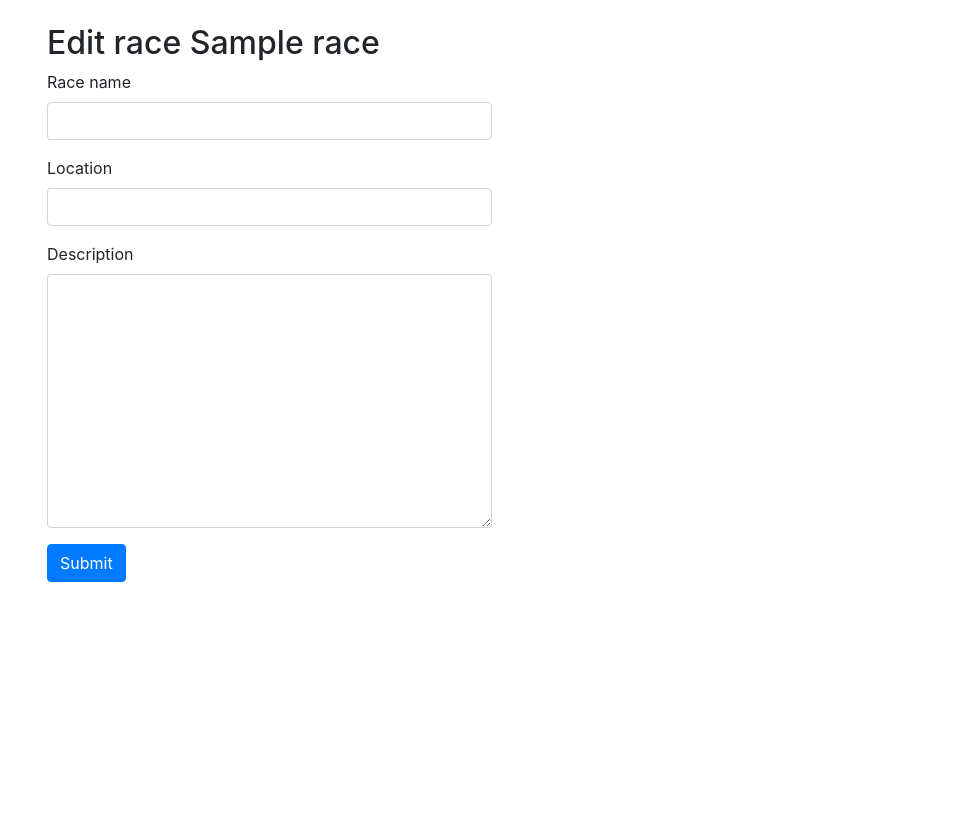
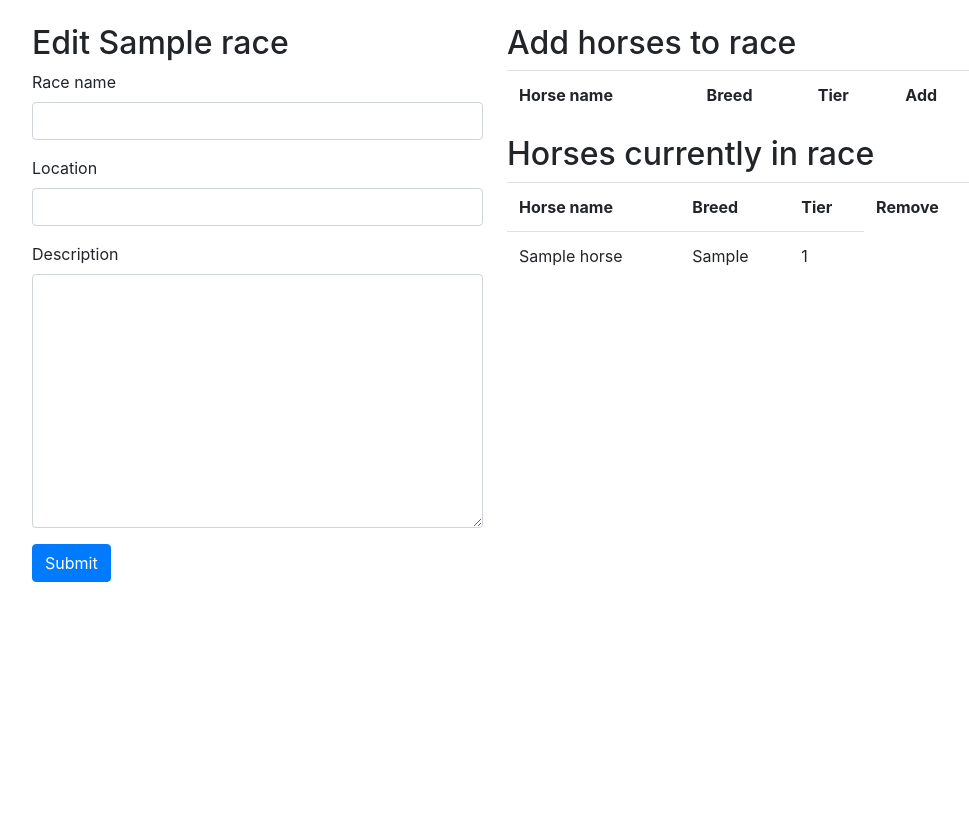
Before and after one commit to Tykky/toto-betting, a Flask app: template application/templates/races/edit.html in a window 1280 px wide. Shown: the part 64-886 px from the top of the page, without its empty margins (38-1007 px from the left). Run offline with Flask 2, Linux system fonts and the light colour scheme; the template is opened without the code that fills it: values that come from a table or form of the project are taken from there, others are empty; tables that the repository leaves empty hold one stand-in row (values such as "Sample post"); lists and menus that the app fills with data are empty; parts of the project's set-up code (start-up, migrations or seed data) failed here and were passed over; some libraries are stand-ins or nearby versions.

Commit message:
Add feature to add horses to races

```diff
--- a/application/horses/models.py
+++ b/application/horses/models.py
@@ -27,3 +27,9 @@ class Horse(db.Model):
 
     def is_authenticated(self):
         return False
+
+    def contains_raceid(self, raceid):
+        for race in self.races:
+            if race.raceid == raceid:
+                return True
+        return False
--- a/application/templates/races/add.html
+++ b/application/templates/races/add.html
@@ -111,7 +111,9 @@
               </td>
             {% endif %}
             <td>
+              {% if not race.isopen %}
               <a href="{{ url_for('edit_race', raceid=race.raceid) }}" class="btn btn-primary">Edit</a>
+              {% endif %}
             </td>
             {% if race.isopen %}
               <td></td>
--- a/application/templates/races/edit.html
+++ b/application/templates/races/edit.html
@@ -5,8 +5,9 @@
 <div class="container">
     <div class="row">
         <div class="col-sm-5">
-            <h2>Edit race {{ race.name }}</h2>
-            <form method="POST" action="{{ url_for('add_race') }}">
+            <div class="row"><h2>Edit {{ race.name }}</h2></div>
+            <div class="row">
+              <form method="POST" action="{{ url_for('edit_race', raceid=race.raceid) }}">
                 <div class="form-group">
                   {{ form.name.label }}
                   {{ form.name(class_="form-control") }}
@@ -23,6 +24,52 @@
               </form>
             </div>
         </div>
+        <div class="col-sm-5">
+          <div class="row"><h2>Add horses to race</h2></div>
+          <div class="row">
+            <table class="table">
+              <tr>
+                <th>Horse name</th>
+                <th>Breed</th>
+                <th>Tier</th>
+                <th>Add</th>
+              </tr>
+              {% for horse in horses %}
+              {% if not horse.contains_raceid(race.raceid) %}
+                <tr>
+                  <td>{{ horse.name }}</td>
+                  <td>{{ horse.breed }}</td>
+                  <td>{{ horse.tier }}</td>
+                  <td>
+                    <form method="POST" action="{{ url_for('add_horse_to_race', raceid=race.raceid, horseid=horse.horseid) }}">
+                      <input type="submit" class="btn btn-success" value="Add">
+                    </form>
+                  </td>
+                </tr>
+              {% endif %}
+              {% endfor %}
+            </table>
+          </div>
+          <div class="row"><h2>Horses currently in race </h2></div>
+          <div class="row">
+            <table class="table">
+              <tr>
+                <th>Horse name</th>
+                <th>Breed</th>
+                <th>Tier</th>
+                <th>Remove</th>
+              </tr>
+              {% for horse in horses %}
+              <tr>
+                <td>{{ horse.name }}</td>
+                <td>{{ horse.breed }}</td>
+                <td>{{ horse.tier }}</td>
+              </tr>
+              {% endfor %}
+            </table>
+          </div>
+        </div>
+    </div>
 </div>
 
 {% endblock %}
```
Also changed, not shown: application/races/views.py (+29 -4 lines). Lines whose indentation alone changed are shown as unchanged.
